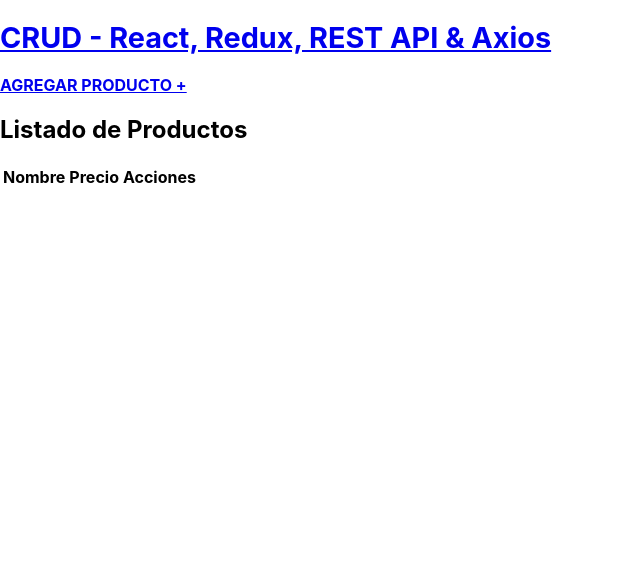
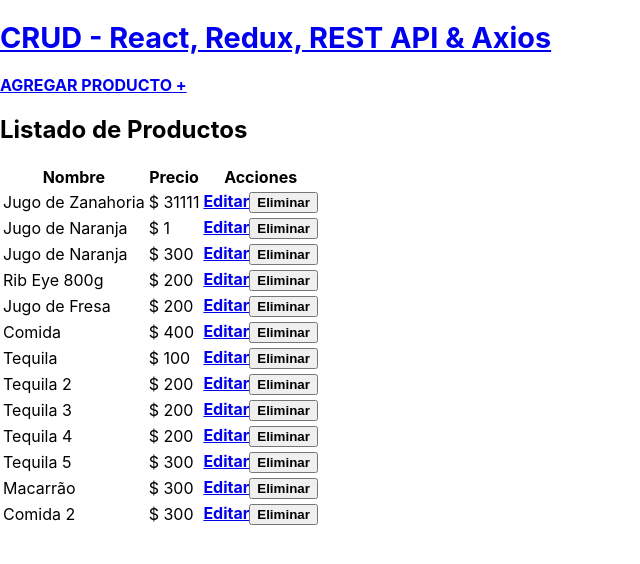
Before and after one commit to marshalmori/crudredux, a React (Create React App) app: page / in a window 1280 px wide. Shown: the top 564 px of the page, without its empty margins (0-640 px from the left). Built offline with nearby package versions, Linux system fonts and the light colour scheme; data requests are answered from the project's data file; the HTML template or start-up script is replaced by a standard one.

Commit message:
Mostrar a lista de produto na interface Home

```diff
--- /dev/null
+++ b/src/components/Producto.js
@@ -0,0 +1,24 @@
+import { Link } from "react-router-dom";
+
+const Producto = ({ producto }) => {
+  const { nombre, precio, id } = producto;
+
+  return (
+    <tr>
+      <td>{nombre}</td>
+      <td>
+        <span className="font-weight-bold">$ {precio}</span>
+      </td>
+      <td className="acciones">
+        <Link to={`/productos/editar/${id}`} className="btn btn-primary mr-2">
+          Editar
+        </Link>
+        <button type="button" className="btn btn-danger">
+          Eliminar
+        </button>
+      </td>
+    </tr>
+  );
+};
+
+export default Producto;
--- a/src/components/Productos.js
+++ b/src/components/Productos.js
@@ -2,6 +2,7 @@
 import { useSelector, useDispatch } from "react-redux";
 import { obtenerProductosAction } from "../actions/productoActions";
 import { useEffect } from "react";
+import Producto from "./Producto";
 
 const Productos = () => {
   const dispatch = useDispatch();
@@ -11,6 +12,9 @@
     const cargarProductos = () => dispatch(obtenerProductosAction());
     cargarProductos();
   }, []);
+
+  // obtener el state
+  const productos = useSelector((state) => state.productos.productos);
 
   return (
     <>
@@ -24,7 +28,13 @@
             <th scope="col">Acciones</th>
           </tr>
         </thead>
-        <tbody></tbody>
+        <tbody>
+          {productos.length === 0
+            ? "No hay productos"
+            : productos.map((producto) => (
+                <Producto key={producto.id} producto={producto} />
+              ))}
+        </tbody>
       </table>
     </>
   );
```
